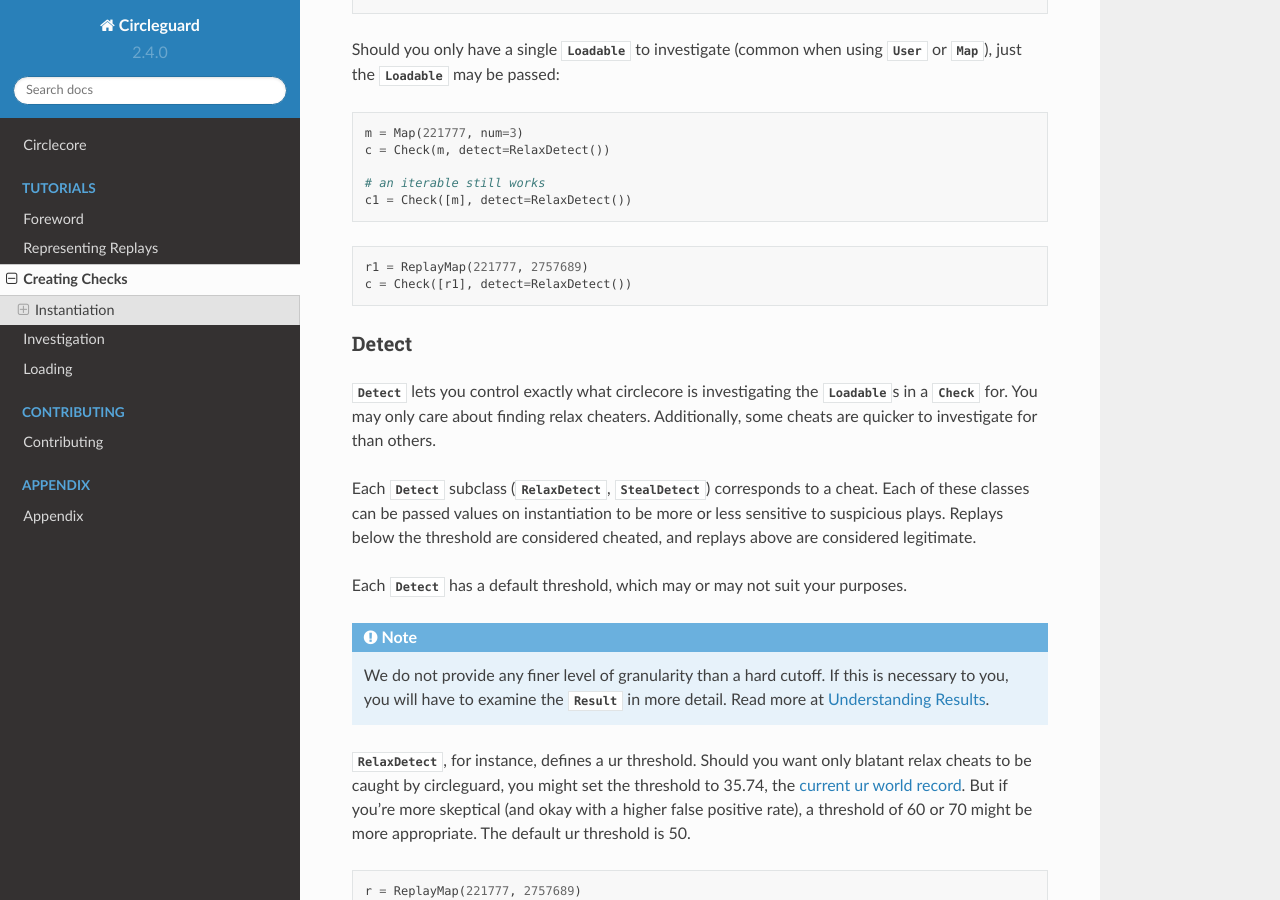
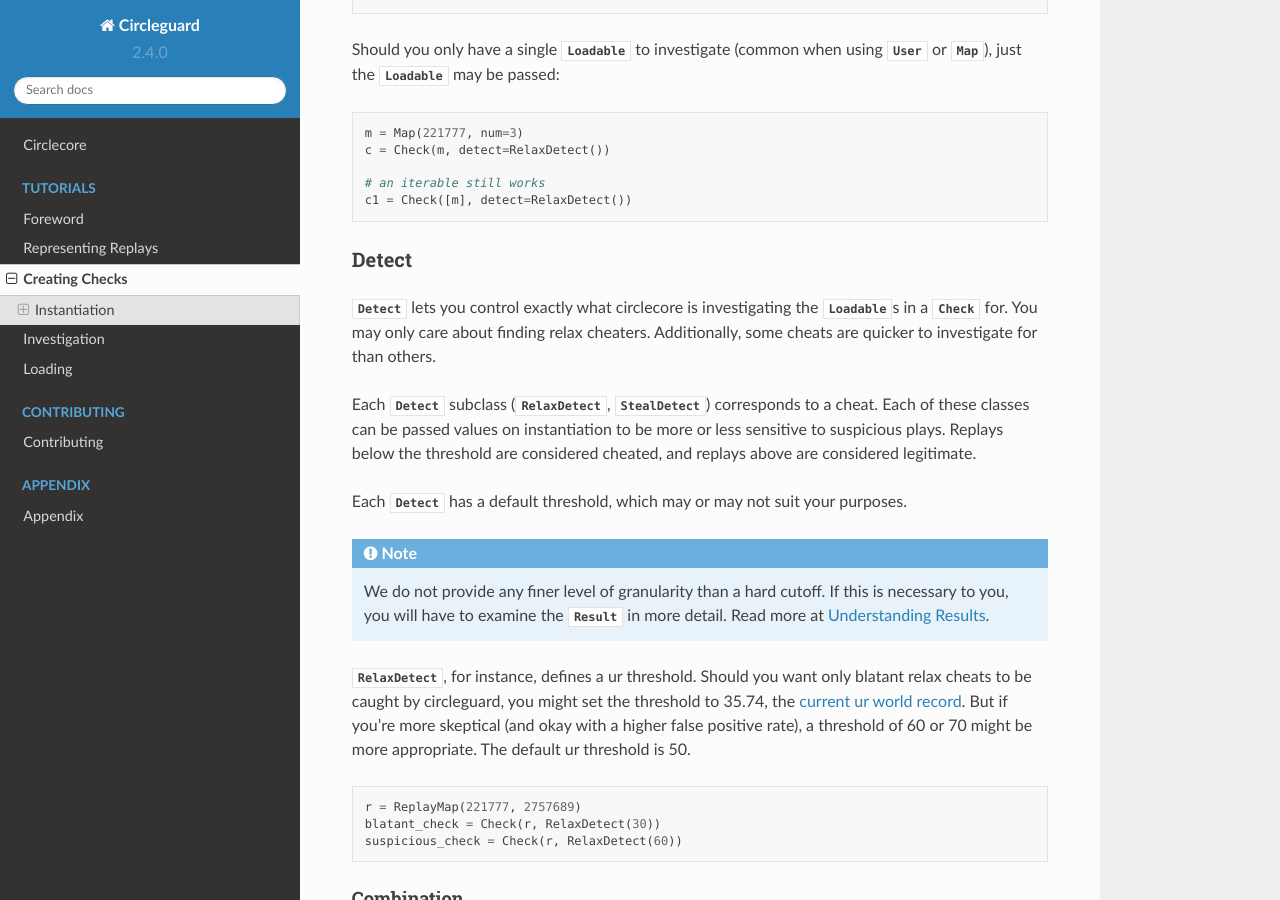
Before and after one commit to circleguard/circlecore, a Sphinx documentation site: the page built from source/creating-checks.rst, in a window 1280 px wide and 900 px high, scrolled down 442 px. Built offline with Sphinx 7.4.7 and the Read the Docs theme 2.0.0, drawn with Linux system fonts in a browser that asks for light colours.

Commit message:
remove duplicate codeblock

```diff
--- a/source/creating-checks.rst
+++ b/source/creating-checks.rst
@@ -27,11 +27,6 @@ Should you only have a single |Loadable| to investigate (common when using
 
     # an iterable still works
     c1 = Check([m], detect=RelaxDetect())
-
-.. code-block:: python
-
-    r1 = ReplayMap(221777, 2757689)
-    c = Check([r1], detect=RelaxDetect())
 
 Detect
 ~~~~~~
```
